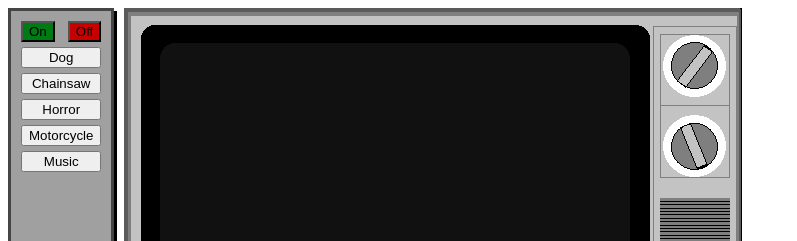
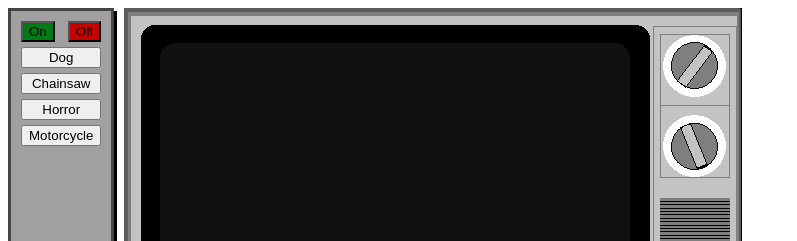
Before and after one commit to vongpha3/mi349_soundboard, a plain HTML site: page index.html in a window 1280 px wide. Shown: the top 241 px of the page, without its empty margins (0-797 px from the left). Drawn offline with Linux system fonts and the light colour scheme.

Commit message:
Submission

```diff
--- a/index.html
+++ b/index.html
@@ -17,7 +17,6 @@
             <button type="button" class="sound" id="sound2">Chainsaw</button>
             <button type="button" class="sound" id="sound3">Horror</button>
             <button type="button" class="sound" id="sound4">Motorcycle</button>
-            <button type="button" class="sound" id="sound5">Music</button>
         </div>
         <div class="monitor">
             <img src="images/offTV.png" alt="A tv" id="tv">
```
